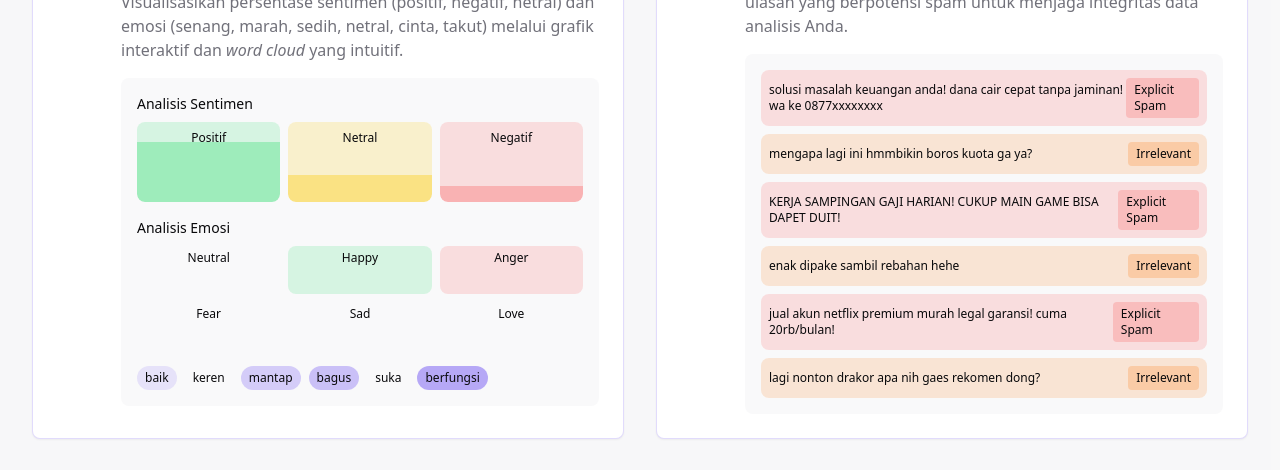
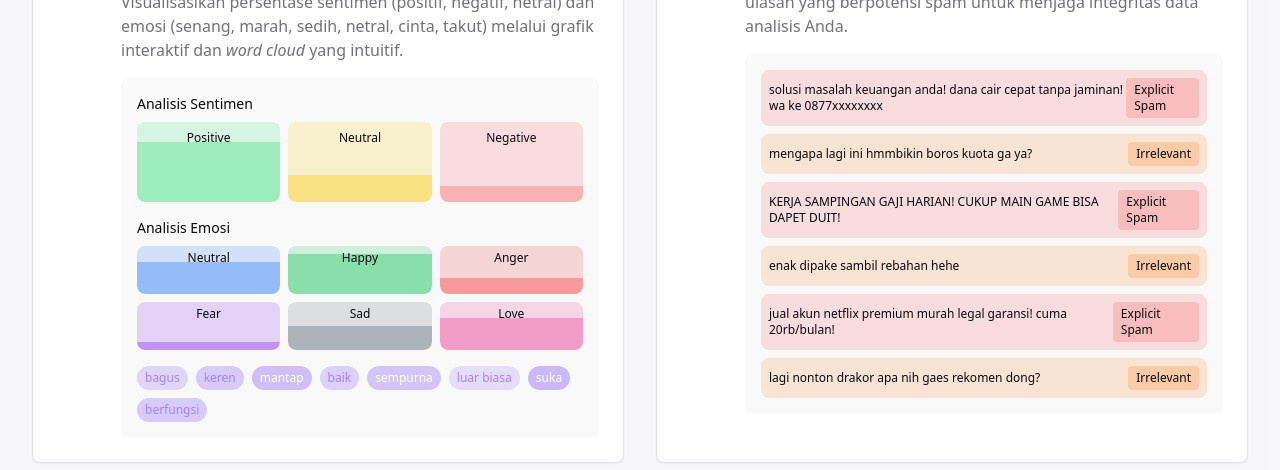
Before and after one commit to quicktify/quicktify-app, a React (Vite) app: page / in a window 1280 px wide. Shown: the part 2920-3390 px from the top of the page. Built offline with nearby package versions, Linux system fonts and the light colour scheme; no server answers.

Commit message:
fix: emotion card category style not applied

```diff
--- a/src/components/features-section.tsx
+++ b/src/components/features-section.tsx
@@ -198,7 +198,7 @@ export function FeaturesSection() {
                                 style={{ originY: 1 }}
                               />
                               <div className="absolute top-2 left-0 right-0 text-center text-xs font-medium">
-                                Positif
+                                Positive
                               </div>
                             </motion.div>
                             <motion.div
@@ -211,7 +211,7 @@ export function FeaturesSection() {
                                 style={{ originY: 1 }}
                               />
                               <div className="absolute top-2 left-0 right-0 text-center text-xs font-medium">
-                                Netral
+                                Neutral
                               </div>
                             </motion.div>
                             <motion.div
@@ -224,7 +224,7 @@ export function FeaturesSection() {
                                 style={{ originY: 1 }}
                               />
                               <div className="absolute top-2 left-0 right-0 text-center text-xs font-medium">
-                                Negatif
+                                Negative
                               </div>
                             </motion.div>
                           </motion.div>
@@ -248,32 +248,55 @@ export function FeaturesSection() {
                             {[
                               {
                                 emotion: 'Neutral',
-                                color: 'blue',
-                                height: '4/6',
+                                bgColor: 'rgba(59, 130, 246, 0.2)',
+                                barColor: 'rgba(59, 130, 246, 0.4)',
+                                height: '66.67%',
                               },
                               {
                                 emotion: 'Happy',
-                                color: 'green',
-                                height: '5/6',
+                                bgColor: 'rgba(34, 197, 94, 0.2)',
+                                barColor: 'rgba(34, 197, 94, 0.4)',
+                                height: '83.33%',
                               },
-                              { emotion: 'Anger', color: 'red', height: '2/6' },
+                              {
+                                emotion: 'Anger',
+                                bgColor: 'rgba(239, 68, 68, 0.2)',
+                                barColor: 'rgba(239, 68, 68, 0.4)',
+                                height: '33.33%',
+                              },
                               {
                                 emotion: 'Fear',
-                                color: 'purple',
-                                height: '1/6',
+                                bgColor: 'rgba(147, 51, 234, 0.2)',
+                                barColor: 'rgba(147, 51, 234, 0.4)',
+                                height: '16.67%',
                               },
-                              { emotion: 'Sad', color: 'gray', height: '3/6' },
-                              { emotion: 'Love', color: 'pink', height: '4/6' },
+                              {
+                                emotion: 'Sad',
+                                bgColor: 'rgba(107, 114, 128, 0.2)',
+                                barColor: 'rgba(107, 114, 128, 0.4)',
+                                height: '50%',
+                              },
+                              {
+                                emotion: 'Love',
+                                bgColor: 'rgba(236, 72, 153, 0.2)',
+                                barColor: 'rgba(236, 72, 153, 0.4)',
+                                height: '66.67%',
+                              },
                             ].map((item, index) => (
                               <motion.div
                                 key={item.emotion}
-                                className={`h-12 bg-${item.color}-400/20 rounded-lg relative overflow-hidden`}
+                                className="h-12 rounded-lg relative overflow-hidden"
+                                style={{ backgroundColor: item.bgColor }}
                                 variants={chartBarVariants}
                               >
                                 <motion.div
-                                  className={`absolute bottom-0 w-full h-${item.height} bg-${item.color}-400/40 rounded-b-lg`}
+                                  className="absolute bottom-0 w-full rounded-b-lg"
+                                  style={{
+                                    backgroundColor: item.barColor,
+                                    height: item.height,
+                                    originY: 1,
+                                  }}
                                   variants={chartBarVariants}
-                                  style={{ originY: 1 }}
                                 />
                                 <div className="absolute top-1 left-0 right-0 text-center text-xs">
                                   {item.emotion}
@@ -296,19 +319,30 @@ export function FeaturesSection() {
                           }}
                         >
                           {[
-                            'baik',
-                            'keren',
-                            'mantap',
-                            'bagus',
-                            'suka',
-                            'berfungsi',
-                          ].map((word, index) => (
+                            { word: 'bagus', opacity: 30 },
+                            { word: 'keren', opacity: 40 },
+                            { word: 'mantap', opacity: 50 },
+                            { word: 'baik', opacity: 35 },
+                            { word: 'sempurna', opacity: 45 },
+                            { word: 'luar biasa', opacity: 25 },
+                            { word: 'suka', opacity: 55 },
+                            { word: 'berfungsi', opacity: 40 },
+                          ].map((item, index) => (
                             <motion.span
-                              key={word}
-                              className={`text-xs py-1 px-2 bg-quicktify-primary/${20 + index * 10} rounded-full`}
+                              key={item.word}
+                              className="text-xs py-1 px-2 rounded-full"
+                              style={{
+                                backgroundColor: `hsl(var(--primary) / ${
+                                  item.opacity / 100
+                                })`,
+                                color:
+                                  item.opacity > 40
+                                    ? 'white'
+                                    : 'hsl(var(--primary))',
+                              }}
                               variants={tagVariants}
                             >
-                              {word}
+                              {item.word}
                             </motion.span>
                           ))}
                         </motion.div>
```
